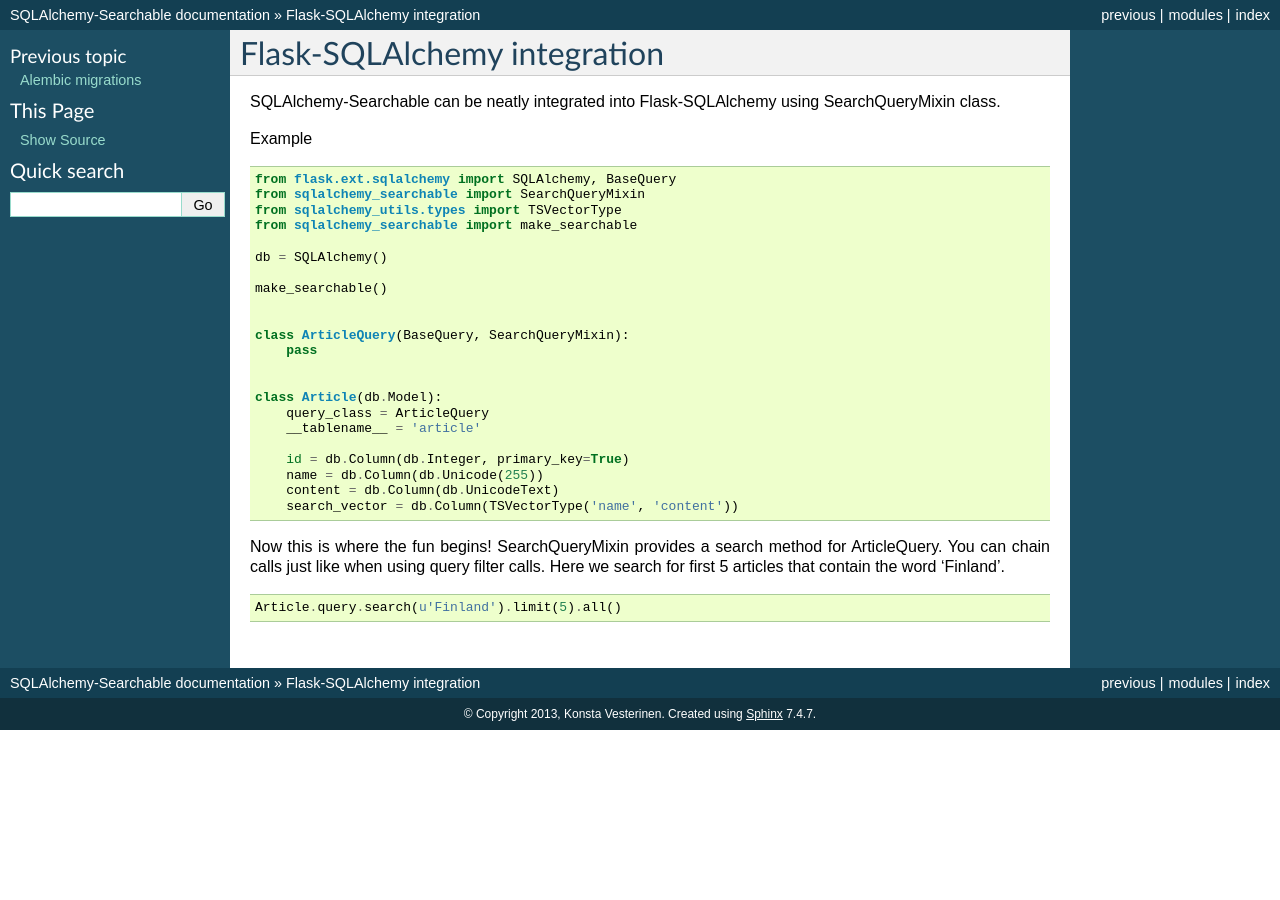
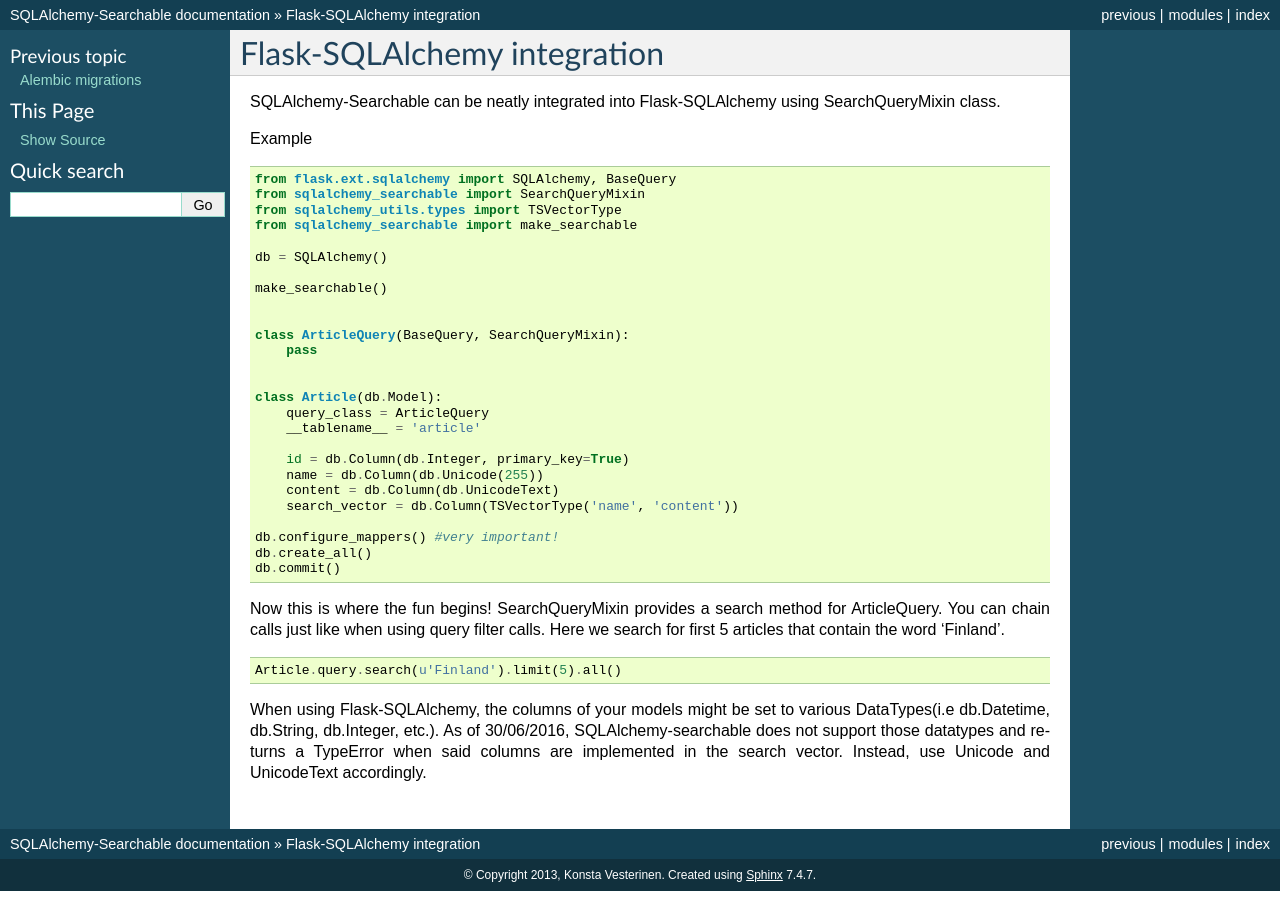
Before and after one commit to falcony-io/sqlalchemy-searchable, a Sphinx documentation site: the page built from docs/integrations.rst, in a window 1280 px wide. Built offline with Sphinx 7.4.7, drawn with Linux system fonts in a browser that asks for light colours; the version number could not be read and is left out.

Commit message:
Update integrations.rst
Hey, small change to the documentation. I'd been trying to implement SQLAlchemy_Searchable in Flask-SQLAlchemy, but the model types were finnicky. Switched them to Unicode and it worked. Also added the db.configure_mappers command to make sure Postgres has the search_vector trigger.

```diff
--- a/docs/integrations.rst
+++ b/docs/integrations.rst
@@ -29,9 +29,15 @@
         content = db.Column(db.UnicodeText)
         search_vector = db.Column(TSVectorType('name', 'content'))
 
+    db.configure_mappers() #very important!
+    db.create_all()
+    db.commit()
+
 
 Now this is where the fun begins! SearchQueryMixin provides a search method for ArticleQuery. You can chain calls just like when using query filter calls.
 Here we search for first 5 articles that contain the word 'Finland'.
 ::
 
     Article.query.search(u'Finland').limit(5).all()
+
+When using Flask-SQLAlchemy, the columns of your models might be set to various DataTypes(i.e db.Datetime, db.String, db.Integer, etc.). As of 30/06/2016, SQLAlchemy-searchable does not support those datatypes and returns a TypeError when said columns are implemented in the search vector. Instead, use Unicode and UnicodeText accordingly.
```
